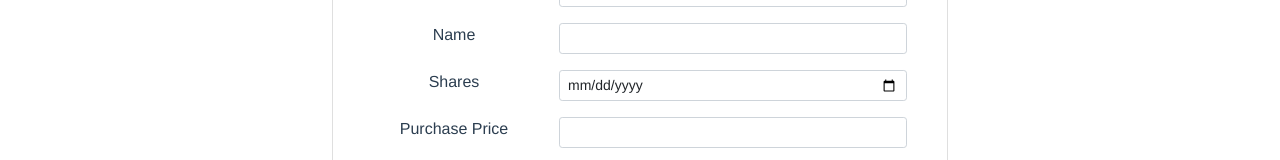
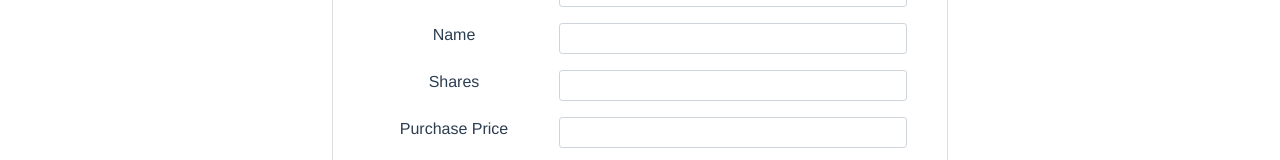
Before and after one commit to justinkloppenborg/Assignment4P2, a Vue app: page /stock-create in a window 1280 px wide. Shown: the part 247-407 px from the top of the page. Built offline with nearby package versions, Linux system fonts and the light colour scheme; no server answers.

Commit message:
Update StockCreate.vue

```diff
--- a/src/components/StockCreate.vue
+++ b/src/components/StockCreate.vue
@@ -61,7 +61,7 @@
                     <div class="form-group row justify-content-around py-2">
                       <label class="col-4">Shares</label>
                       <div class="col col-8">
-                        <input v-model="stock.shares" type="date" class="form-control-sm form-control">
+                        <input v-model="stock.shares" type="text" class="form-control-sm form-control">
                       </div>
                     </div>
 
```
